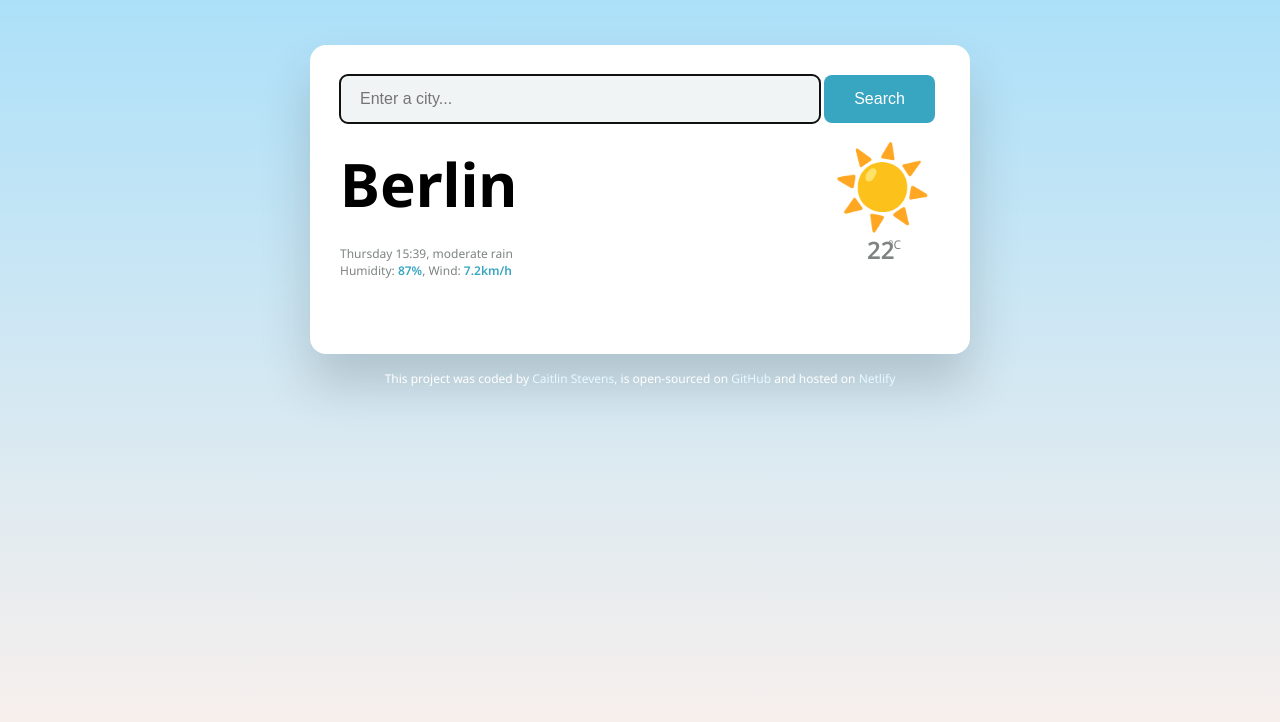
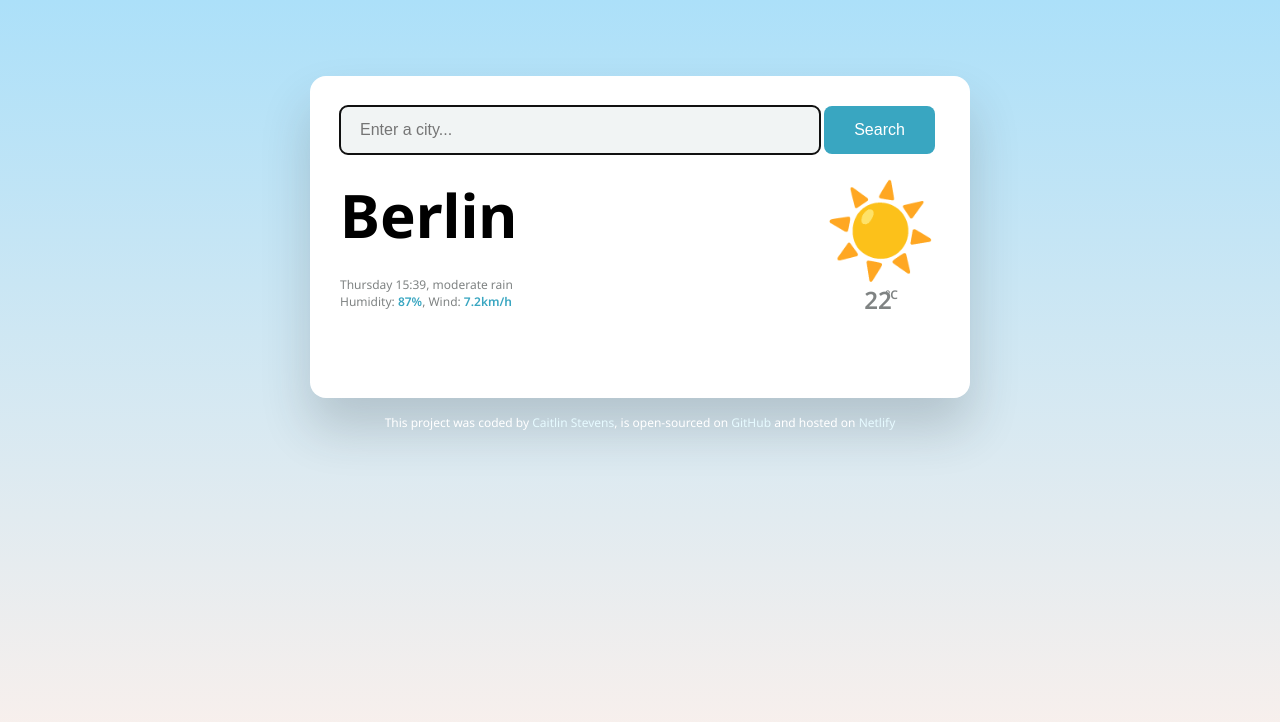
Before and after one commit to cstevens-code/weather-app-project, a plain HTML site: page index.html in a window 1280 px wide. Drawn offline with Linux system fonts and the light colour scheme.

Commit message:
Updated styling.

```diff
--- a/src/style.css
+++ b/src/style.css
@@ -39,7 +39,7 @@ a {
 .display {
   background-color: white;
   max-width: 600px;
-  margin: 45px auto;
+  margin: 76px auto;
   padding: 30px;
   border-radius: 16px;
   box-shadow: 0 30px 50px rgba(46, 50, 57, 0.2);
@@ -71,12 +71,12 @@ a {
 }
 
 .current-weather {
-  font-size: 80px;
+  font-size: 90px;
   color: black;
   font-weight: 700;
   position: relative;
-  top: -116px;
-  left: 224px;
+  top: -110px;
+  left: 220px;
 }
 
 .current-temp {
@@ -84,12 +84,13 @@ a {
   color: rgb(127, 131, 131);
   font-weight: 600;
   position: relative;
-  top: -12px;
-  left: 63px;
+  top: 7px;
+  left: 56px;
 }
 
 .celcius {
   position: relative;
-  top: -9px;
-  left: -39px;
+  top: 10px;
+  left: -42px;
+  font-weight: 600;
 }
```
Also changed, not shown: 1 other file.
